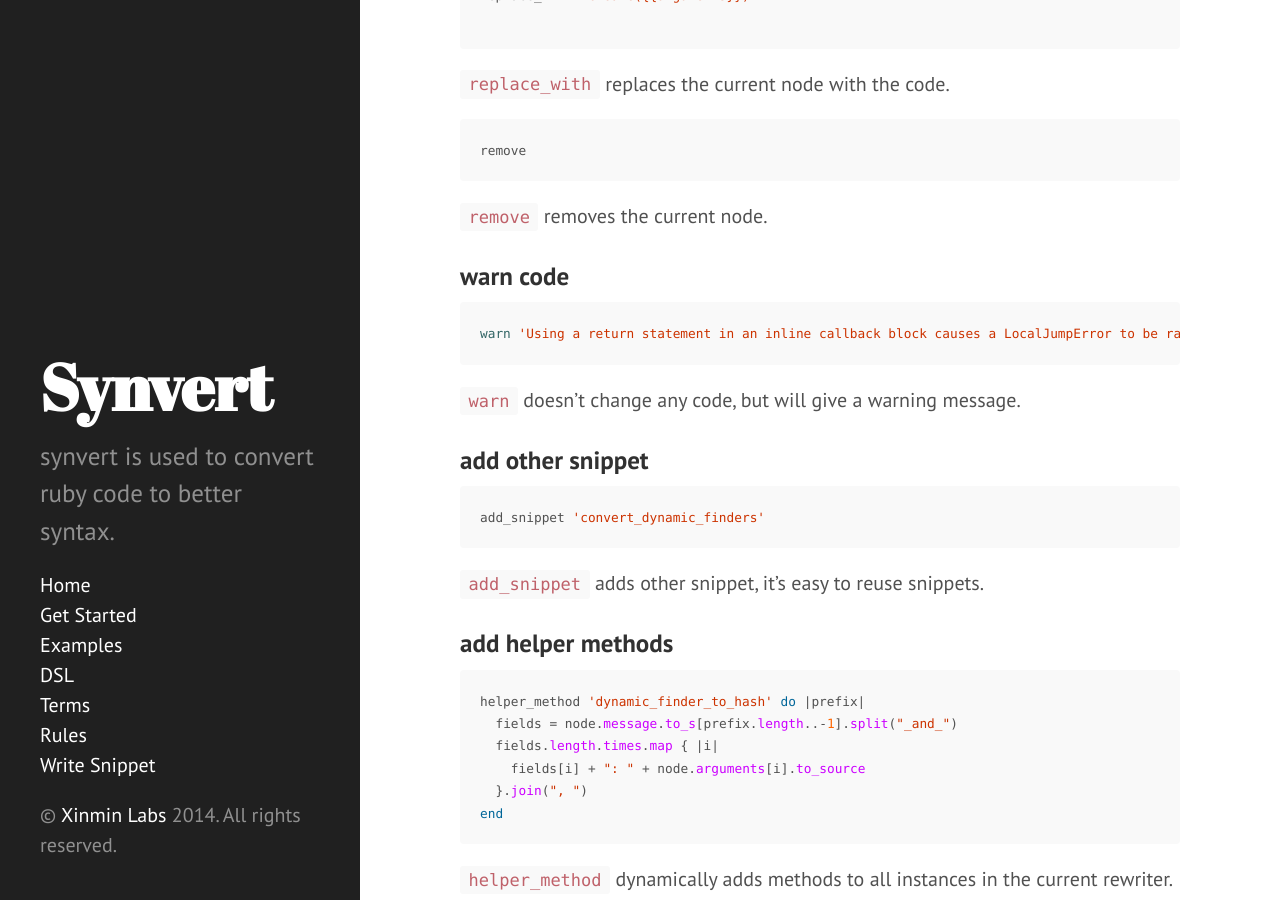
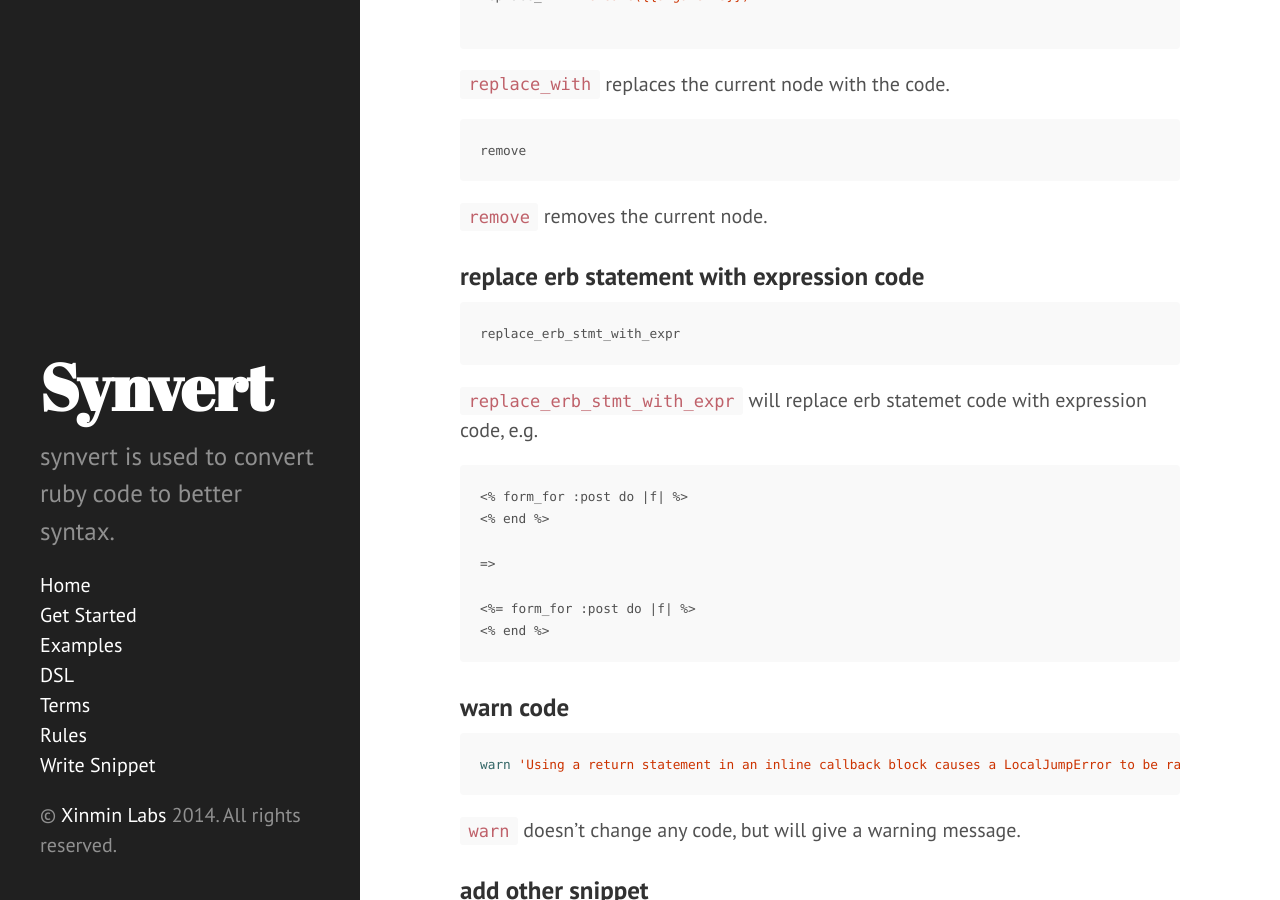
Before and after one commit to synvert-hq/synvert-ruby, a Jekyll site: the page built from dsl.md, in a window 1280 px wide and 900 px high, scrolled down 4021 px. Built offline with Jekyll 4.4.1, drawn with Linux system fonts in a browser that asks for light colours; Markdown is read by kramdown in place of the engine named in the settings; comment, search, counter and statistics services are not loaded.

Commit message:
add replace_erb_stmt_with_expr action

````diff
--- a/dsl.md
+++ b/dsl.md
@@ -187,6 +187,24 @@ remove
 
 `remove` removes the current node.
 
+### replace erb statement with expression code
+
+```ruby
+replace_erb_stmt_with_expr
+```
+
+`replace_erb_stmt_with_expr` will replace erb statemet code with expression code, e.g.
+
+```
+<% form_for :post do |f| %>
+<% end %>
+
+=>
+
+<%= form_for :post do |f| %>
+<% end %>
+```
+
 ### warn code
 
 ```ruby
````
Also changed, not shown: 1 other file.
